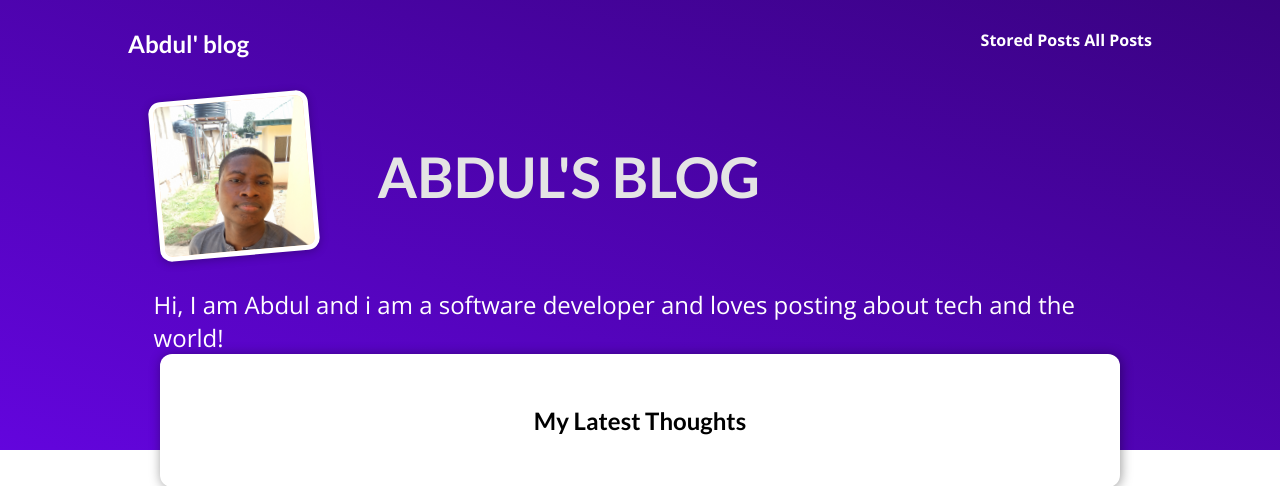
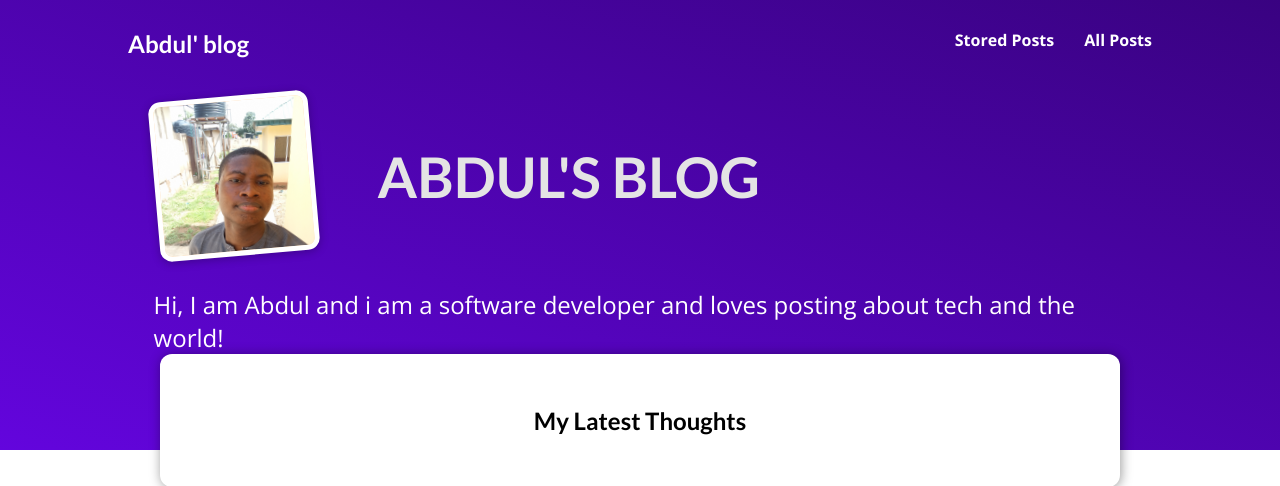
Before and after one commit to Abdul-abiola/django-blog-site, a Django app: page / in a window 1280 px wide. Shown: the top 486 px of the page. Run offline with Django 5.2, Linux system fonts and the light colour scheme; data that the repository does not hold is empty.

Commit message:
Update index.css

```diff
--- a/blog/static/blog/index.css
+++ b/blog/static/blog/index.css
@@ -9,7 +9,10 @@
   top: 0;
   left: 0;
 }
-
+#main-navigation nav {
+  display: flex;
+  gap: 30px;
+}
 
 #main-navigation a {
   text-decoration: none;
```
